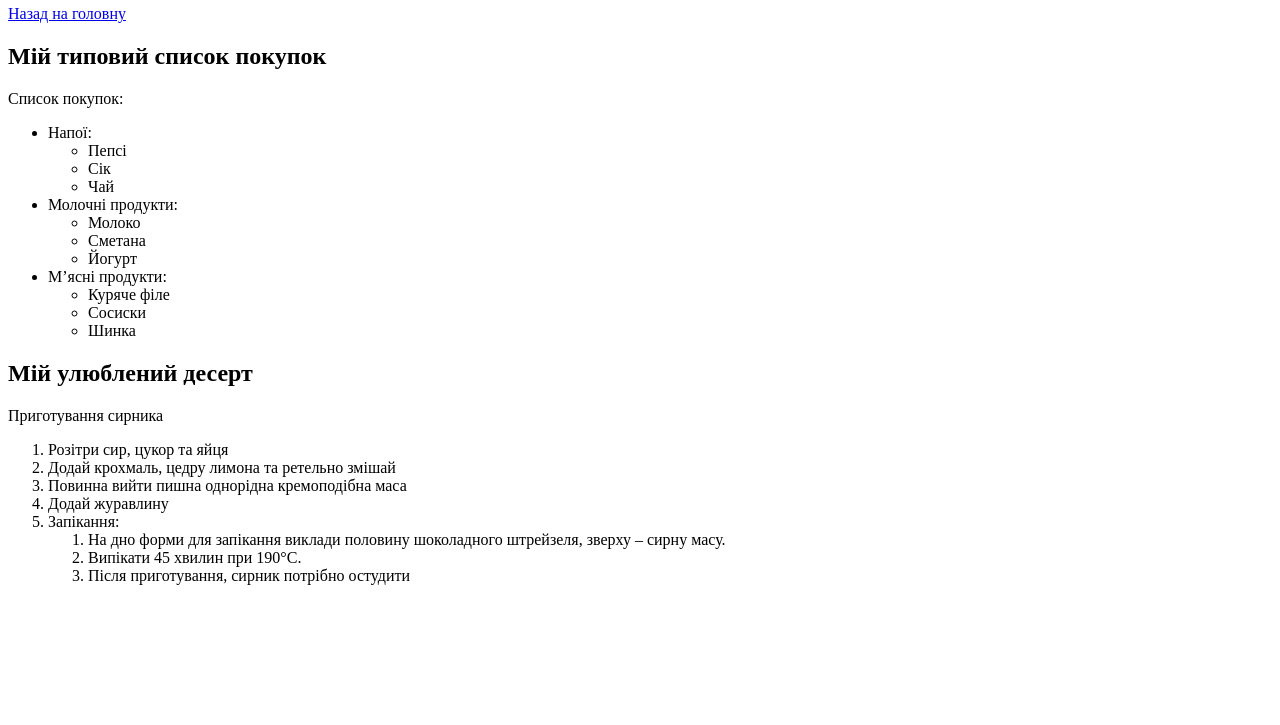
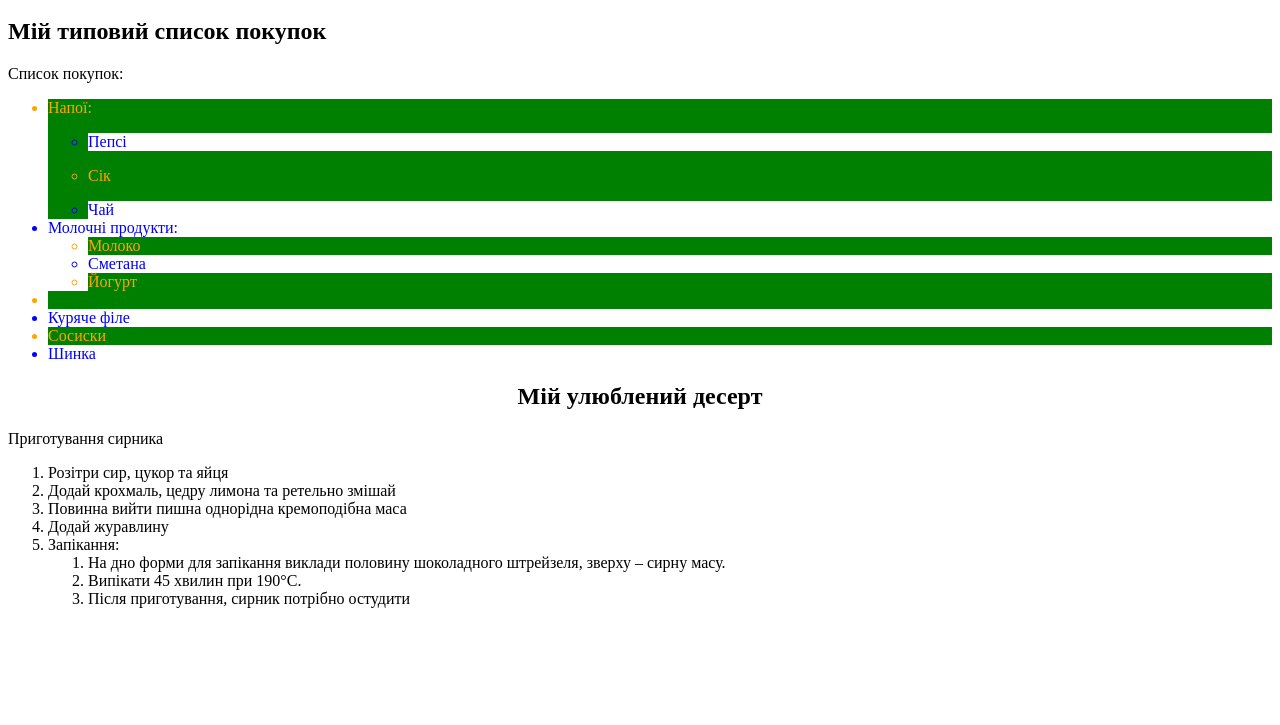
Before and after one commit to nazarskilskiy/nazarskilskiy.github.io, a plain HTML site: page novadays.html in a window 1280 px wide. Shown: the part 75-800 px from the top of the page. Drawn offline with Linux system fonts and the light colour scheme.

Commit message:
Update novadays.html

```diff
--- a/novadays.html
+++ b/novadays.html
@@ -2,53 +2,93 @@
 <html>
 <head>
 <title>novadays.html</title>
+<style type="text/css">
+h1 {
+text-align: center;
+font-size: 22px;
+}
+
+.kd
+{
+font-style: italic;
+}
+
+#om
+{
+text-align: center;
+}
+.f1
+{
+background-color:green;
+color:orange;
+}
+
+.f2
+{
+background-color:white;
+color:blue;
+}
+
+.kbn{
+text-align: center;
+}
+
+.v7{
+cursor: pointer;
+}
+#hr{
+background-color:pink;
+}
+</style>
 </head>
 <body>
+<div>
+
   <h1>Сьогодення</h1>
-  <a href="index.html">Назад на головну</a>
-  <h2>Мій типовий список покупок</h2>
-  <div>
+  <a href="index.html"class="kd">Назад на головну</a>
+  <p id="om"><h2>Мій типовий список покупок</h2>
+ <div>
     Список покупок:
     <ul>
-      <li>
+     <li class="f1">
         Напої:
         <ul>
-          <li>Пепсі</li>
-          <li>Сік</li>
-          <li>Чай</li>
+          <p><li class="f2">Пепсі</li>
+         <p><li class="f1">Сік</li>
+         <p><li class="f2">Чай</li>
         </ul>
       </li>
-        <li>
+       <li class="f2">
           Молочні продукти:
           <ul>
-            <li>Молоко</li>
-            <li>Сметана</li>
-            <li>Йогурт</li>
+            <li<p><li class="f1">Молоко</li>
+            <li<p><li class="f2">Сметана</li>
+            <li<p><li class="f1">Йогурт</li>
           </ul>
       </li>
-       <li>
+      <li class="f1"
          М’ясні продукти:
         <ul>
-          <li>Куряче філе</li>
-          <li>Сосиски</li>
-          <li>Шинка</li>
+          <li<p><li class="f2">Куряче філе</li>
+          <li<p><li class="f1">Сосиски</li>
+          <li<p><li class="f2">Шинка</li>
          </ul>
         </li>
     </ul>
       </div>
-<h2>Мій улюблений десерт</h2>
+<h2 class="kbn">Мій улюблений десерт</h2>
  <div>
 Приготування сирника
    <ol>
      <li>Розітри сир, цукор та яйця</li>
      <li>Додай крохмаль, цедру лимона та ретельно змішай</li>
-     <li>Повинна вийти пишна однорідна кремоподібна маса</li>
-     <li>Додай журавлину</li>
+     <li class="v7">Повинна вийти пишна однорідна кремоподібна маса</li>
+     <li class="dr">Додай журавлину</li>
      <li>Запікання:
         <ol>
           <li>На дно форми для запікання виклади половину шоколадного штрейзеля, зверху – сирну масу.</li>
-          <li>Випікати 45 хвилин при 190°C.</li>
-          <li>Після приготування, сирник потрібно остудити</li>
+        <li class="dr">Випікати 45 хвилин при 190°C.</li>
+          <li class="v7">Після приготування, сирник потрібно остудити</li>
          </ol>
       </li>
 </ol>
```
